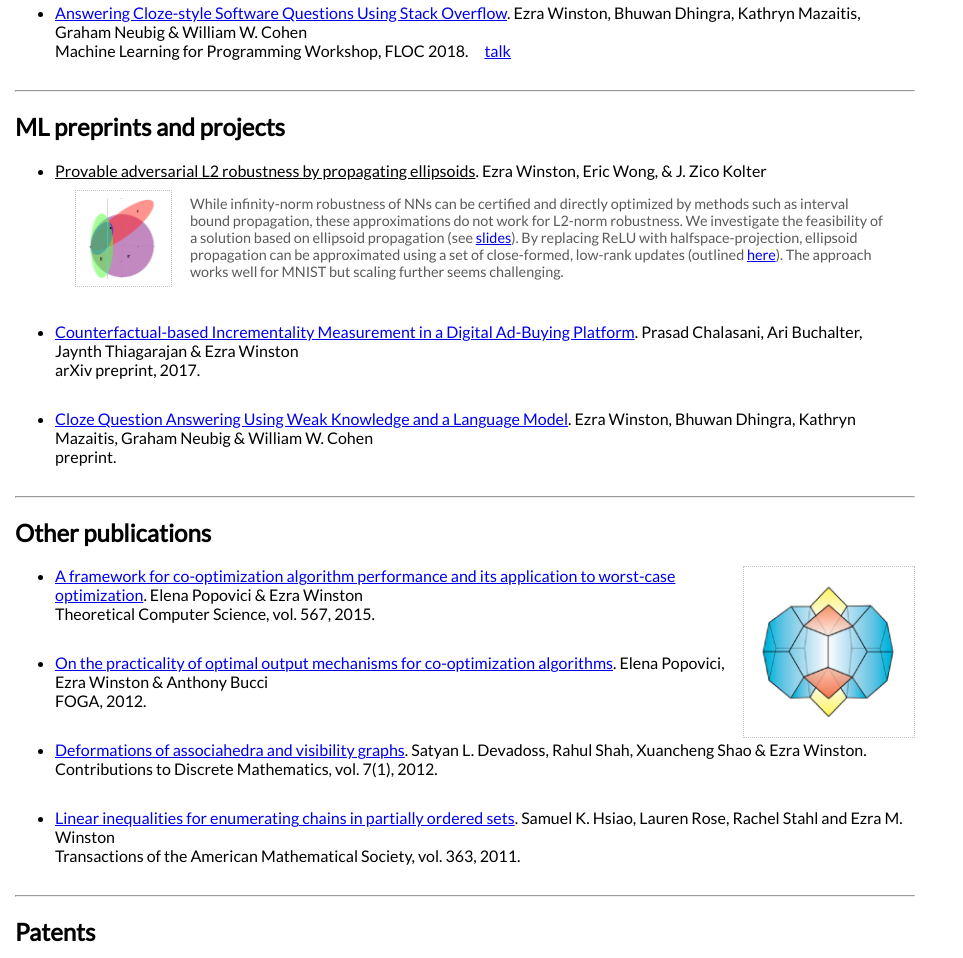
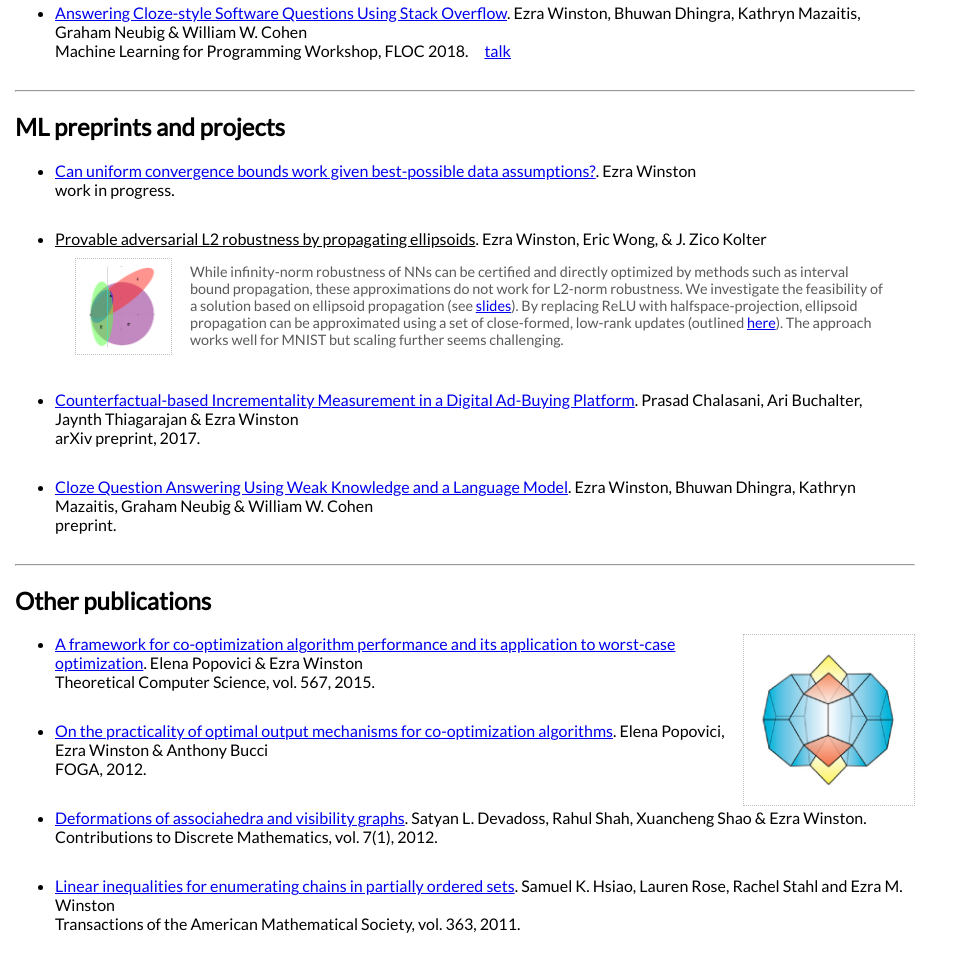
Before and after one commit to ezrawinston/ezrawinston.github.io, a plain HTML site: page index.html in a window 1280 px wide. Shown: the part 1272-2230 px from the top of the page, without its empty margins (0-963 px from the left). Drawn offline with Linux system fonts and the light colour scheme.

Commit message:
Update index.html

```diff
--- a/index.html
+++ b/index.html
@@ -89,6 +89,9 @@
     <hr>
     <h2>ML preprints and projects</h2>
     <ul>
+        <li><a href="files/uc_bounds_best_data.pdf">Can uniform convergence bounds work given best-possible data assumptions?</a>. Ezra Winston <br/>
+                work in progress.
+        </li>
         <li><u>Provable adversarial L2 robustness by propagating ellipsoids</u>. Ezra Winston, Eric Wong, & J. Zico Kolter<br/>
             <div class="row" >
                 <div class="column1">
```
